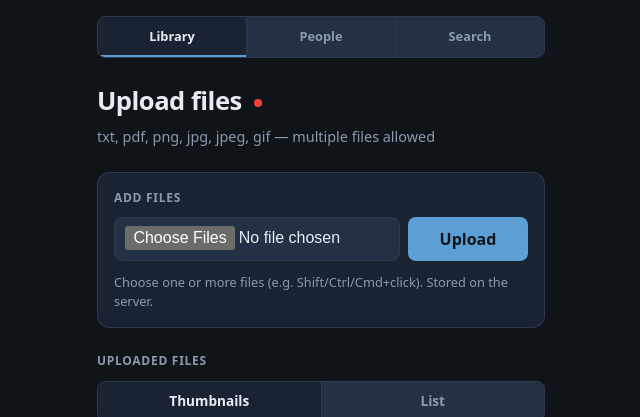
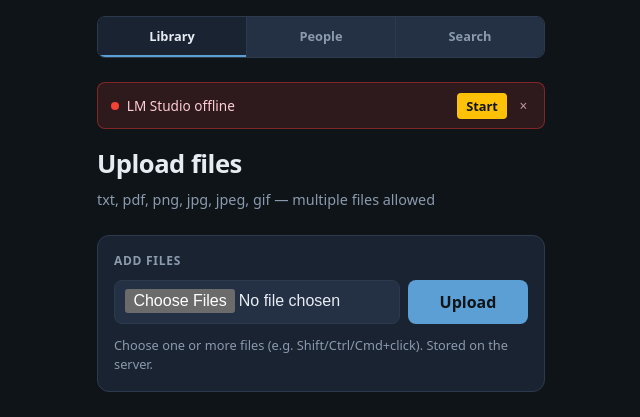
Before and after one commit to antonioortegajr/file-up-down-ui-flask, a Flask app: page / in a window 1280 px wide. Shown: the top 417 px of the page, without its empty margins (319-959 px from the left). Run offline with Flask 3, Linux system fonts and the light colour scheme; data that the repository does not hold is empty.

Commit message:
Add LM Studio status banner (closes #14)

```diff
--- a/app.py
+++ b/app.py
@@ -734,6 +734,16 @@ def lmstudio_status():
     return jsonify({"server": server, "model": model_state})
 
 
+@app.route("/api/lmstudio/start", methods=["POST"])
+def lmstudio_start():
+    base = os.environ.get("LMSTUDIO_BASE", "http://127.0.0.1:1234/v1")
+    model = os.environ.get("LMSTUDIO_MODEL", "")
+    if model:
+        t = threading.Thread(target=lambda: lmstudio.ensure_ready(base, model), daemon=True)
+        t.start()
+    return jsonify({"status": "starting"})
+
+
 def _start_lmstudio_background():
     base = os.environ.get("LMSTUDIO_BASE", "http://127.0.0.1:1234/v1")
     model = os.environ.get("LMSTUDIO_MODEL", "")
--- a/templates/confirm_grid.html
+++ b/templates/confirm_grid.html
@@ -310,6 +310,7 @@
       <a href="{{ url_for('people_page') }}">People</a>
       <a href="#" class="is-active">Confirm</a>
     </nav>
+    {% include 'lms_banner.html' %}
     <a class="back" href="{{ url_for('person_detail', person_id=person.id) }}">&larr; {{ person.name | e }}</a>
 
     {% if waiting %}
--- a/templates/detail.html
+++ b/templates/detail.html
@@ -182,6 +182,7 @@
       <a href="{{ url_for('people_page') }}">People</a>
       <a href="{{ url_for('search_page') }}">Search</a>
     </nav>
+    {% include 'lms_banner.html' %}
     <a class="back" href="{{ url_for('upload_form', view=view_mode) }}">← All files</a>
     <h1>{{ filename|e }}</h1>
 
--- a/templates/library.html
+++ b/templates/library.html
@@ -339,8 +339,9 @@
       <a href="{{ url_for('people_page') }}">People</a>
       <a href="{{ url_for('search_page') }}">Search</a>
     </nav>
+    {% include 'lms_banner.html' %}
     <header>
-      <h1>Upload files <span id="lms-status" style="display:inline-block;width:8px;height:8px;border-radius:50%;background:#f44336;vertical-align:middle;margin-left:6px;"></span></h1>
+      <h1>Upload files</h1>
       <p class="lede">txt, pdf, png, jpg, jpeg, gif — multiple files allowed</p>
     </header>
     <section class="card" aria-labelledby="upload-heading">
@@ -439,20 +440,6 @@
       return es;
     }
     (function() {
-      var dot = document.getElementById('lms-status');
-      if (!dot) return;
-      function poll() {
-        fetch('/api/lmstudio/status')
-          .then(function(r) { return r.json(); })
-          .then(function(d) {
-            dot.style.background = (d.server === 'up' && d.model === 'loaded') ? '#4caf50' : '#f44336';
-          })
-          .catch(function() { dot.style.background = '#f44336'; });
-      }
-      poll();
-      setInterval(poll, 5000);
-    })();
-    (function() {
       var jobId = {{ describe_job_id|tojson }};
       if (!jobId) return;
       var bar = document.getElementById('describe-progress');
--- /dev/null
+++ b/templates/lms_banner.html
@@ -0,0 +1,123 @@
+<style>
+  #lms-banner {
+    margin: 0 0 1rem;
+    padding: 0.6rem 0.8rem;
+    border-radius: 8px;
+    font-size: 0.85rem;
+    line-height: 1.4;
+    display: none;
+    align-items: center;
+    gap: 0.5rem;
+  }
+  #lms-banner.visible { display: flex; }
+  .lms-banner--ready { color: #c8e6c9; background: rgba(76, 175, 80, 0.15); border: 1px solid rgba(76, 175, 80, 0.45); }
+  .lms-banner--starting { color: #fff9c4; background: rgba(255, 193, 7, 0.15); border: 1px solid rgba(255, 193, 7, 0.45); }
+  .lms-banner--offline { color: #ffcdd2; background: rgba(229, 57, 53, 0.15); border: 1px solid rgba(229, 57, 53, 0.45); }
+  #lms-dot {
+    display: inline-block;
+    width: 8px;
+    height: 8px;
+    border-radius: 50%;
+    background: #f44336;
+    flex-shrink: 0;
+  }
+  .lms-banner--ready #lms-dot { background: #4caf50; }
+  .lms-banner--starting #lms-dot { background: #ffc107; }
+  #lms-label { flex: 1; }
+  #lms-dismiss {
+    background: none;
+    border: none;
+    color: inherit;
+    font: inherit;
+    cursor: pointer;
+    padding: 0 0.25rem;
+    opacity: 0.7;
+  }
+  #lms-dismiss:hover { opacity: 1; }
+  #lms-start {
+    padding: 0.25rem 0.6rem;
+    font-size: 0.8rem;
+    font-weight: 600;
+    font-family: inherit;
+    color: #0f1419;
+    background: #ffc107;
+    border: none;
+    border-radius: 4px;
+    cursor: pointer;
+  }
+  #lms-start:hover { background: #ffca28; }
+  #lms-start:disabled { opacity: 0.5; cursor: not-allowed; }
+</style>
+<div id="lms-banner" role="status" aria-live="polite">
+  <span id="lms-dot"></span>
+  <span id="lms-label">LM Studio offline</span>
+  <button id="lms-start" type="button">Start</button>
+  <button id="lms-dismiss" type="button" aria-label="Dismiss">&times;</button>
+</div>
+<script>
+(function() {
+  var banner = document.getElementById('lms-banner');
+  var dot = document.getElementById('lms-dot');
+  var label = document.getElementById('lms-label');
+  var startBtn = document.getElementById('lms-start');
+  var dismissBtn = document.getElementById('lms-dismiss');
+  var dismissed = false;
+
+  dismissBtn.addEventListener('click', function() {
+    dismissed = true;
+    banner.classList.remove('visible');
+  });
+
+  startBtn.addEventListener('click', function() {
+    startBtn.disabled = true;
+    fetch('/api/lmstudio/start', { method: 'POST' })
+      .then(function(r) { return r.json(); })
+      .then(function(d) {
+        if (d.status === 'starting') {
+          setStatus('starting');
+        }
+      })
+      .catch(function() {
+        startBtn.disabled = false;
+      });
+  });
+
+  function setStatus(state) {
+    banner.classList.remove('visible', 'lms-banner--ready', 'lms-banner--starting', 'lms-banner--offline');
+    if (state === 'ready') {
+      banner.classList.add('visible', 'lms-banner--ready');
+      label.textContent = 'LM Studio ready';
+      startBtn.style.display = 'none';
+    } else if (state === 'starting') {
+      banner.classList.add('visible', 'lms-banner--starting');
+      label.textContent = 'LM Studio starting...';
+      startBtn.style.display = 'none';
+    } else {
+      banner.classList.add('visible', 'lms-banner--offline');
+      label.textContent = 'LM Studio offline';
+      startBtn.style.display = 'inline-block';
+      startBtn.disabled = false;
+    }
+  }
+
+  function poll() {
+    fetch('/api/lmstudio/status')
+      .then(function(r) { return r.json(); })
+      .then(function(d) {
+        if (d.server === 'up' && d.model === 'loaded') {
+          setStatus('ready');
+        } else if (d.server === 'up') {
+          setStatus('starting');
+        } else {
+          setStatus('offline');
+        }
+      })
+      .catch(function() {
+        setStatus('offline');
+      });
+  }
+
+  poll();
+  setInterval(poll, 5000);
+})();
+</script>
--- a/templates/people.html
+++ b/templates/people.html
@@ -178,6 +178,7 @@
       <a href="{{ url_for('people_page') }}" class="is-active">People</a>
       <a href="{{ url_for('search_page') }}">Search</a>
     </nav>
+    {% include 'lms_banner.html' %}
     <header>
       <h1>People</h1>
       <p class="lede">Known people in your photo library</p>
--- a/templates/person_detail.html
+++ b/templates/person_detail.html
@@ -219,6 +219,7 @@
       <a href="{{ url_for('people_page') }}" class="is-active">People</a>
       <a href="{{ url_for('search_page') }}">Search</a>
     </nav>
+    {% include 'lms_banner.html' %}
     <a class="back" href="{{ url_for('people_page') }}">&larr; People</a>
     <header>
       <h1>{{ person.name | e }}</h1>
--- a/templates/person_form.html
+++ b/templates/person_form.html
@@ -197,6 +197,7 @@
       <a href="{{ url_for('people_page') }}">People</a>
       <a href="{{ url_for('search_page') }}">Search</a>
     </nav>
+    {% include 'lms_banner.html' %}
     <header>
       <h1>{{ 'Edit' if person else 'New' }} Person</h1>
       <p class="lede">{{ "Update name or add photos." if person else "Add a reference name and photos." }}</p>
--- a/templates/search.html
+++ b/templates/search.html
@@ -329,6 +329,7 @@
       <a href="{{ url_for('people_page') }}">People</a>
       <a href="{{ url_for('search_page') }}" class="is-active">Search</a>
     </nav>
+    {% include 'lms_banner.html' %}
     <header>
       <h1>Search</h1>
       <p class="lede">Find photos by their metadata</p>
```
